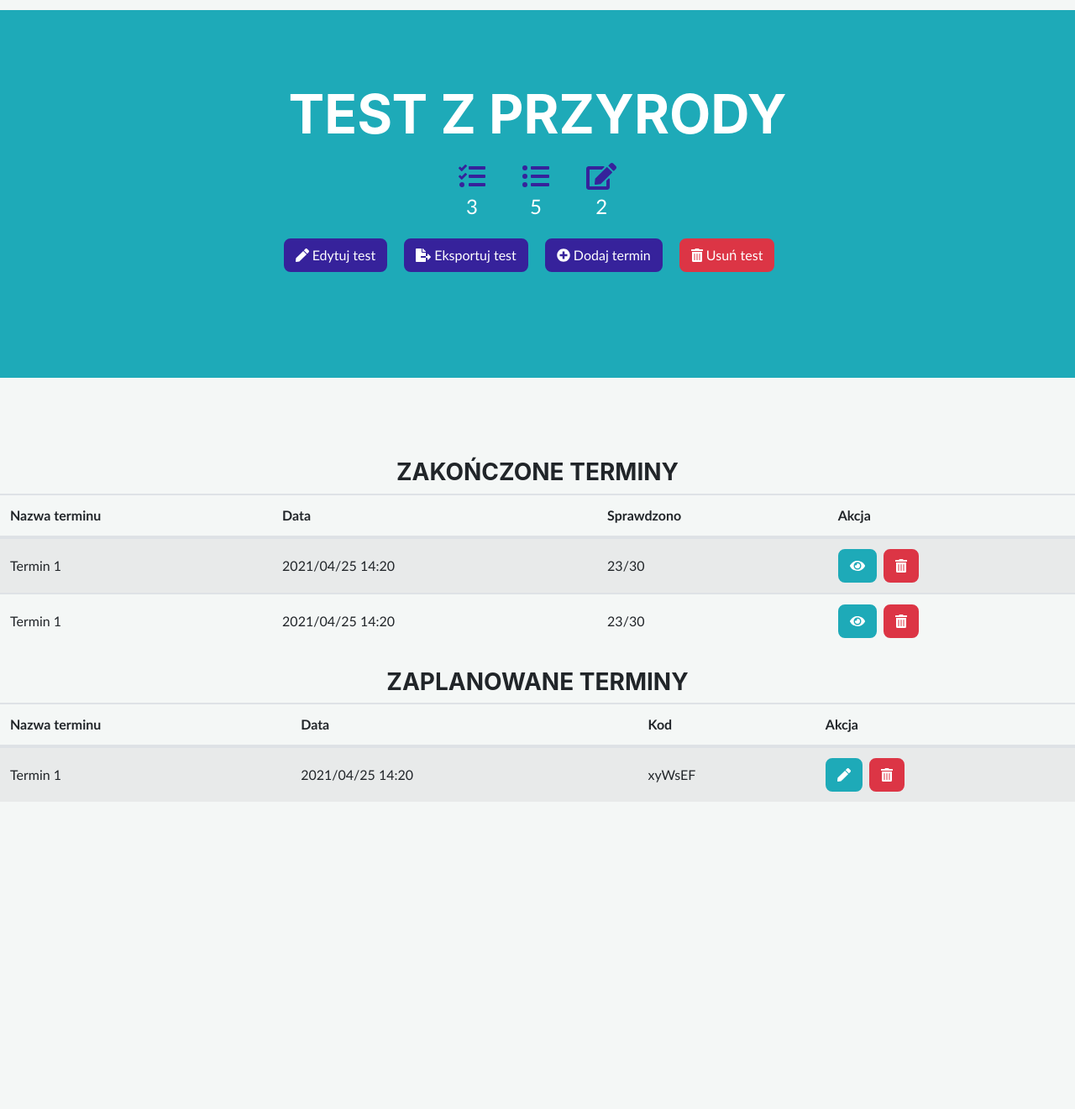
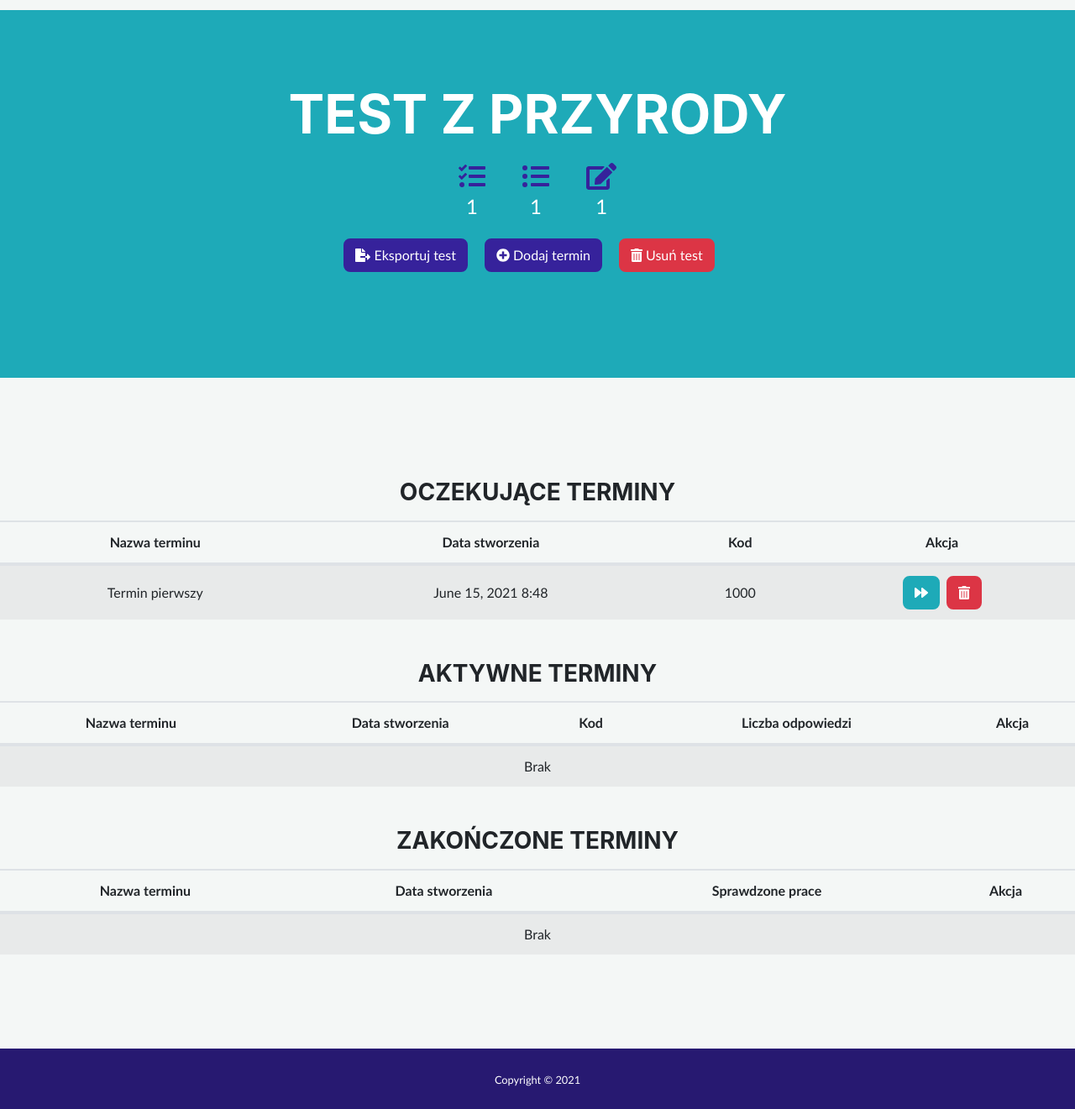
Before and after one commit to snsv-dy/PDSWWW_projekt, a Flask app: template app/templates/details.html in a window 1280 px wide. Shown: the part 88-1409 px from the top of the page at 84% size. Before the commit the page ends 1155 px from the top, so only its background shows below. Run offline with Flask 2, Linux system fonts and the light colour scheme; data comes from the database, SQL or seed files in the repository; the template is opened without the code that fills it: values named after a table or form of the project are taken from there, most other values are stand-ins (such as "Sample title", 1, 10 or a date in 2020); some libraries are stand-ins or nearby versions; some web fonts are replaced.

Commit message:
Details page done

```diff
--- a/app/models.py
+++ b/app/models.py
@@ -48,19 +48,55 @@ class Test(db.Model):
     creation_date = db.Column(db.DateTime, default=datetime.utcnow)
     terms = db.relationship("TestTerm", backref="test", lazy='select')
 
+    def get_questions_count(self):
+        single_choice_count = 0
+        multiple_choice_count = 0
+        open_count = 0
+
+        for question in self.questions:
+            if question.type == Question.SINGLE_CHOICE:
+                single_choice_count += 1
+            elif question.type == Question.MULTIPLE_CHOICE:
+                multiple_choice_count += 1
+            elif question.type == Question.OPEN:
+                open_count += 1
+
+        return single_choice_count, multiple_choice_count, open_count
+
+    def get_pending_terms(self):
+        return [term for term in self.terms if term.status == TestTerm.PENDING]
+
+    def get_active_terms(self):
+        return [term for term in self.terms if term.status == TestTerm.ACTIVE]
+
+    def get_finished_terms(self):
+        return [term for term in self.terms if term.status == TestTerm.FINISHED]
+
 
 class TestTerm(db.Model):
+    PENDING = 0
+    ACTIVE = 1
+    FINISHED = 2
+
     id = db.Column(db.Integer, primary_key=True)
     time = db.Column(db.DateTime)
     code = db.Column(db.Integer)
+    status = db.Column(db.Integer, default=PENDING)
+    creation_date = db.Column(db.DateTime, default=datetime.utcnow)
+    name = db.Column(db.String)
     testid = db.Column(db.Integer, db.ForeignKey('test.id'))
     answers = db.relationship("TestAnswer", backref="term", lazy='select')
+
+    def get_reviewed_answers_count(self):
+        return len([answer for answer in self.answers if answer.reviewed])
 
 
 class TestAnswer(db.Model):
     id = db.Column(db.Integer, primary_key=True)
     email = db.Column(db.String)
     full_name = db.Column(db.String)
+    reviewed = db.Column(db.Boolean, default=False)
+    grade = db.Column(db.Float, default=0)
     test_term_id = db.Column(db.Integer, db.ForeignKey('test_term.id'))
     answers = db.relationship("QuestionAnswer", backref="test_answer", lazy='select', cascade='all,delete')
 
@@ -68,5 +104,6 @@ class TestAnswer(db.Model):
 class QuestionAnswer(db.Model):
     id = db.Column(db.Integer, primary_key=True)
     data = db.Column(db.PickleType)
+    given_points = db.Column(db.Float, default=0)
     test_answer_id = db.Column(db.Integer, db.ForeignKey('test_answer.id'))
     question_id = db.Column(db.Integer, db.ForeignKey('question.id'))
--- a/app/sample_data.py
+++ b/app/sample_data.py
@@ -48,7 +48,7 @@ def add_test(teacher):
 
 def add_term(test):
     global next_term
-    term = TestTerm(time=datetime.datetime.now(), code=next_term)
+    term = TestTerm(time=datetime.datetime.now(), code=next_term, name="Termin pierwszy")
     next_term += 1
     test.terms.append(term)
     db.session.add(term)
--- a/app/templates/basic.html
+++ b/app/templates/basic.html
@@ -46,7 +46,11 @@
 
         {% block footer %} {% endblock %}
 
-        {% block copyright %} {% endblock %}
+        {% block copyright %}
+        <section class="copyright py-4 text-center text-white">
+            <div class="container"><small class="pre-wrap">Copyright © 2021</small></div>
+        </section>
+        {% endblock %}
 
         <script src="https://cdnjs.cloudflare.com/ajax/libs/jquery/3.4.1/jquery.min.js"></script>
         <script src="https://stackpath.bootstrapcdn.com/bootstrap/4.4.1/js/bootstrap.bundle.min.js"></script>
--- a/app/templates/details.html
+++ b/app/templates/details.html
@@ -4,6 +4,43 @@
     {{ super() }}
     <link href="{{ url_for('static',filename='css/manage-styles.css') }}" rel="stylesheet">
 {% endblock %}
+
+{% macro render_pending_term(term) -%}
+    <tr>
+        <td>{{ term.name }}</td>
+        <td>{{ moment(term.creation_date).format('LL h:mm') }}</td>
+        <td>{{ term.code }}</td>
+        <td>
+            <button class="btn btn-primary mr-1" data-toggle="tooltip" data-placement="top" title="Aktywuj termin"><i class="fas fa-forward"></i></button>
+            <button class="btn btn-primary btn-danger" data-toggle="tooltip" data-placement="top" title="Usuń termin"><i class="fas fa-trash-alt"></i></button>
+        </td>
+    </tr>
+{%- endmacro %}
+
+{% macro render_active_term(term) -%}
+    <tr>
+        <td>{{ term.name }}</td>
+        <td>{{ moment(term.creation_date).format('LL h:mm') }}</td>
+        <td>{{ term.code }}</td>
+        <td>{{ term.answers|length }}</td>
+        <td>
+            <button class="btn btn-primary mr-1" data-toggle="tooltip" data-placement="top" title="Zakończ termin"><i class="fas fa-stop"></i></button>
+        </td>
+    </tr>
+{%- endmacro %}
+
+{% macro render_finished_term(term) -%}
+    <tr>
+        <td>{{ term.name }}</td>
+        <td>{{ moment(term.creation_date).format('LL h:mm') }}</td>
+        <td>{{ term.get_reviewed_answers_count() }} / {{ term.answers|length }}</td>
+        <td>
+            <button class="btn btn-primary mr-1" data-toggle="tooltip" data-placement="top" title="Oceń odpowiedzi"><i class="fas fa-check"></i></button>
+            <button class="btn btn-primary mr-1" data-toggle="tooltip" data-placement="top" title="Przejrzyj odpowiedzi"><i class="fas fa-eye"></i></button>
+            <button class="btn btn-primary btn-danger" data-toggle="tooltip" data-placement="top" title="Usuń termin"><i class="fas fa-trash-alt"></i></button>
+        </td>
+    </tr>
+{%- endmacro %}
 
 {% block content %}
 <section class="page-section masthead bg-primary text-white text-center">
@@ -12,27 +49,26 @@
         <div class="container">
 
             <!-- Title & Divider section -->
-            <h1 class="masthead-heading text-center text-uppercase mb-0">Test z przyrody</h1>
+            <h1 class="masthead-heading text-center text-uppercase mb-0">{{ test.title }}</h1>
 
-                        <!-- Test stats section -->
+            <!-- Test stats section -->
             <div class="stats">
                 <div class="icon" data-toggle="tooltip" data-placement="top" title="Pytania wielokrotnego wyboru">
                     <i class="fas fa-tasks fa-2x text-secondary"></i>
-                    <p class="masthead-subheading font-weight-light mb-0">3</p>
+                    <p class="masthead-subheading font-weight-light mb-0">{{ test.get_questions_count()[1] }}</p>
                 </div>
                 <div class="icon" data-toggle="tooltip" data-placement="top" title="Pytania jednokrotnego wyboru">
                     <i class="fas fa-list-ul fa-2x text-secondary"></i>
-                    <p class="masthead-subheading font-weight-light mb-0">5</p>
+                    <p class="masthead-subheading font-weight-light mb-0">{{ test.get_questions_count()[0] }}</p>
                 </div>
                 <div class="icon" data-toggle="tooltip" data-placement="top" title="Pytania otwarte">
                     <i class="fas fa-edit fa-2x text-secondary"></i>
-                    <p class="masthead-subheading font-weight-light mb-0">2</p>
+                    <p class="masthead-subheading font-weight-light mb-0">{{ test.get_questions_count()[2] }}</p>
                 </div>
             </div>
 
             <!-- Main button section -->
             <div class="button-bar row justify-content-center">
-                <button class="btn btn-secondary"><i class="fas fa-pen"></i> Edytuj test</button>
                 <button class="btn btn-secondary"><i class="fas fa-file-export"></i> Eksportuj test</button>
                 <button class="btn btn-secondary"><i class="fas fa-plus-circle"></i> Dodaj termin</button>
                 <button class="btn btn-danger"><i class="fas fa-trash-alt"></i> Usuń test</button>
@@ -44,60 +80,61 @@
 
 <div class="page-section">
 
-    <!-- Table with ended terms section -->
-    <h3 class="masthead-subheading text-center text-uppercase">Zakończone terminy</h3>
-    <table id="done" class="table table-striped">
+    <!-- Table with pending terms section -->
+    <h3 class="masthead-subheading text-center text-uppercase mt-4 mb-3">Oczekujące terminy</h3>
+    <table class="table table-striped text-center">
         <thead>
             <tr>
                 <th>Nazwa terminu</th>
-                <th>Data</th>
-                <th>Sprawdzono</th>
-                <th>Akcja</th>
-            </tr>
-        </thead>
-        <tbody>
-            <tr>
-                <td>Termin 1</td>
-                <td>2021/04/25 14:20</td>
-                <td>23/30</td>
-                <td>
-                    <button class="btn btn-primary mr-1"><i class="fas fa-eye"></i></button>
-                    <button class="btn btn-primary btn-danger"><i class="fas fa-trash-alt"></i></button>
-                </td>
-            </tr>
-            <tr>
-                <td>Termin 1</td>
-                <td>2021/04/25 14:20</td>
-                <td>23/30</td>
-                <td>
-                    <button class="btn btn-primary mr-1"><i class="fas fa-eye"></i></button>
-                    <button class="btn btn-primary btn-danger"><i class="fas fa-trash-alt"></i></button>
-                </td>
-            </tr>
-        </tbody>
-    </table>
-
-    <!-- Table with upcoming terms section -->
-    <h3 class="masthead-subheading text-center text-uppercase mt-4">Zaplanowane terminy</h3>
-    <table id="upcoming" class="table table-striped">
-        <thead>
-            <tr>
-                <th>Nazwa terminu</th>
-                <th>Data</th>
+                <th>Data stworzenia</th>
                 <th>Kod</th>
                 <th>Akcja</th>
             </tr>
         </thead>
         <tbody>
+            {% for term in test.get_pending_terms() %}
+                {{ render_pending_term(term) }}
+            {% endfor %}
+            {% if not test.get_pending_terms() %}<tr><td colspan="4">Brak</td></tr>{% endif %}
+        </tbody>
+    </table>
+
+    <!-- Table with active terms section -->
+    <h3 class="masthead-subheading text-center text-uppercase mt-5 mb-3">Aktywne terminy</h3>
+    <table class="table table-striped text-center">
+        <thead>
             <tr>
-                <td>Termin 1</td>
-                <td>2021/04/25 14:20</td>
-                <td>xyWsEF</td>
-                <td>
-                    <button class="btn btn-primary mr-1"><i class="fas fa-pen"></i></button>
-                    <button class="btn btn-primary btn-danger"><i class="fas fa-trash-alt"></i></button>
-                </td>
+                <th>Nazwa terminu</th>
+                <th>Data stworzenia</th>
+                <th>Kod</th>
+                <th>Liczba odpowiedzi</th>
+                <th>Akcja</th>
             </tr>
+        </thead>
+        <tbody>
+            {% for term in test.get_active_terms() %}
+                {{ render_active_term(term) }}
+            {% endfor %}
+            {% if not test.get_active_terms() %}<tr><td colspan="5">Brak</td></tr>{% endif %}
+        </tbody>
+    </table>
+
+    <!-- Table with ended terms section -->
+    <h3 class="masthead-subheading text-center text-uppercase mt-5 mb-3">Zakończone terminy</h3>
+    <table class="table table-striped text-center">
+        <thead>
+            <tr>
+                <th>Nazwa terminu</th>
+                <th>Data stworzenia</th>
+                <th>Sprawdzone prace</th>
+                <th>Akcja</th>
+            </tr>
+        </thead>
+        <tbody>
+            {% for term in test.get_finished_terms() %}
+                {{ render_finished_term(term) }}
+            {% endfor %}
+            {% if not test.get_finished_terms() %}<tr><td colspan="4">Brak</td></tr>{% endif %}
         </tbody>
     </table>
 
```
Also changed, not shown: app/routes/manage.py (+12 -2 lines).
